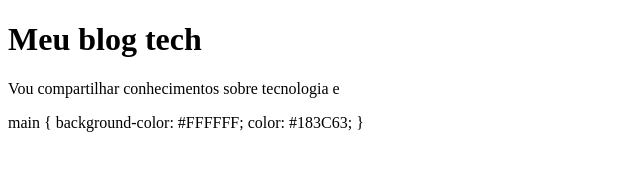
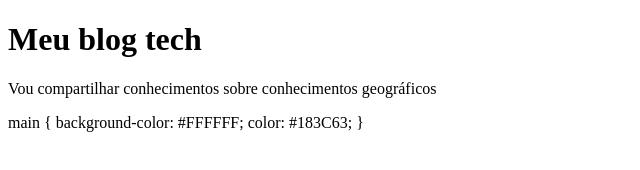
Before and after one commit to rodriguessantosluis2402-hash/Luis-Otavio, a plain HTML site: page luis otávio santos/index.html in a window 1280 px wide. Shown: the whole page, without its empty margins (0-640 px from the left). Drawn offline with Linux system fonts and the light colour scheme.

Commit message:
atualizar comando

```diff
--- a/luis otávio santos/index.html
+++ b/luis otávio santos/index.html
@@ -8,7 +8,8 @@
 </head>
 <body>
 <h1>Meu blog tech</h1>
-<p>Vou compartilhar conhecimentos sobre tecnologia e </p>
+<p>Vou compartilhar conhecimentos sobre conhecimentos geográficos
+</p>
 </body>
 </html>
 main {
```
